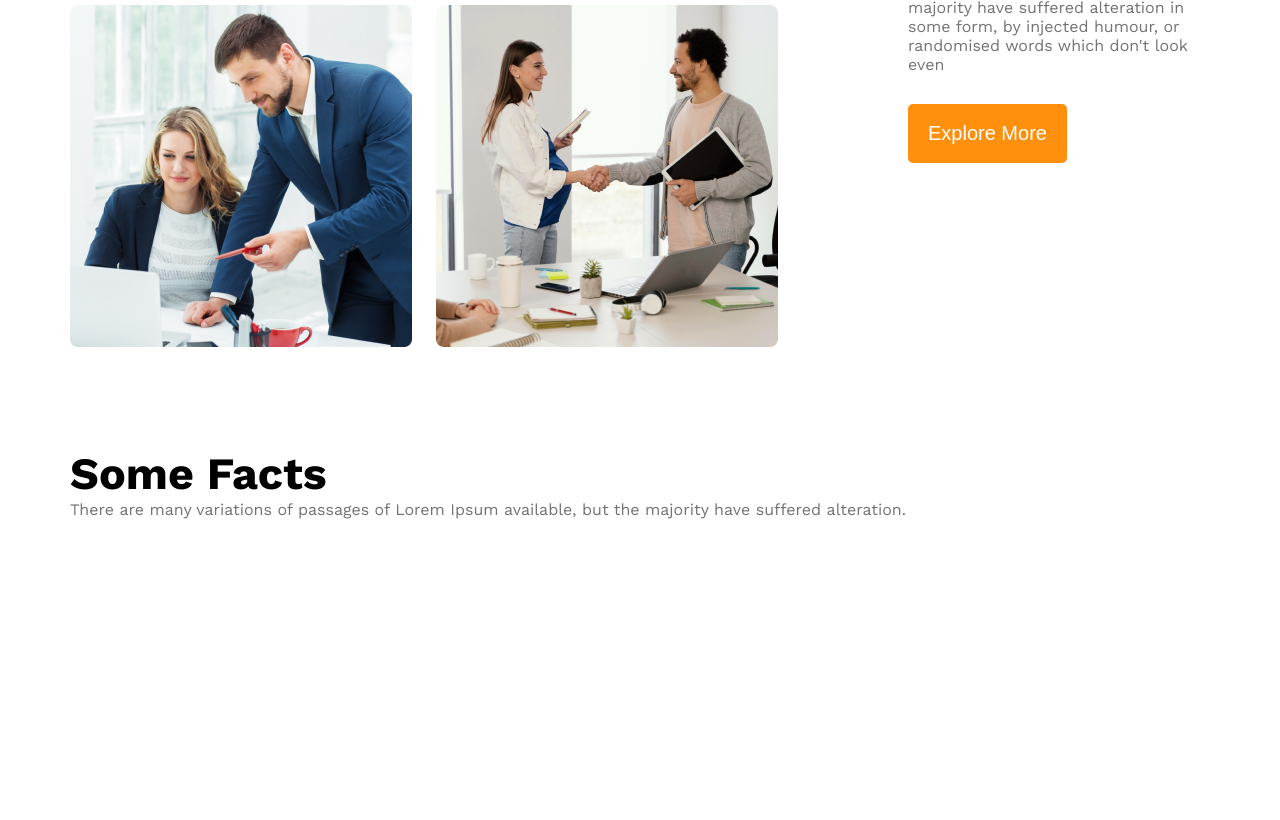
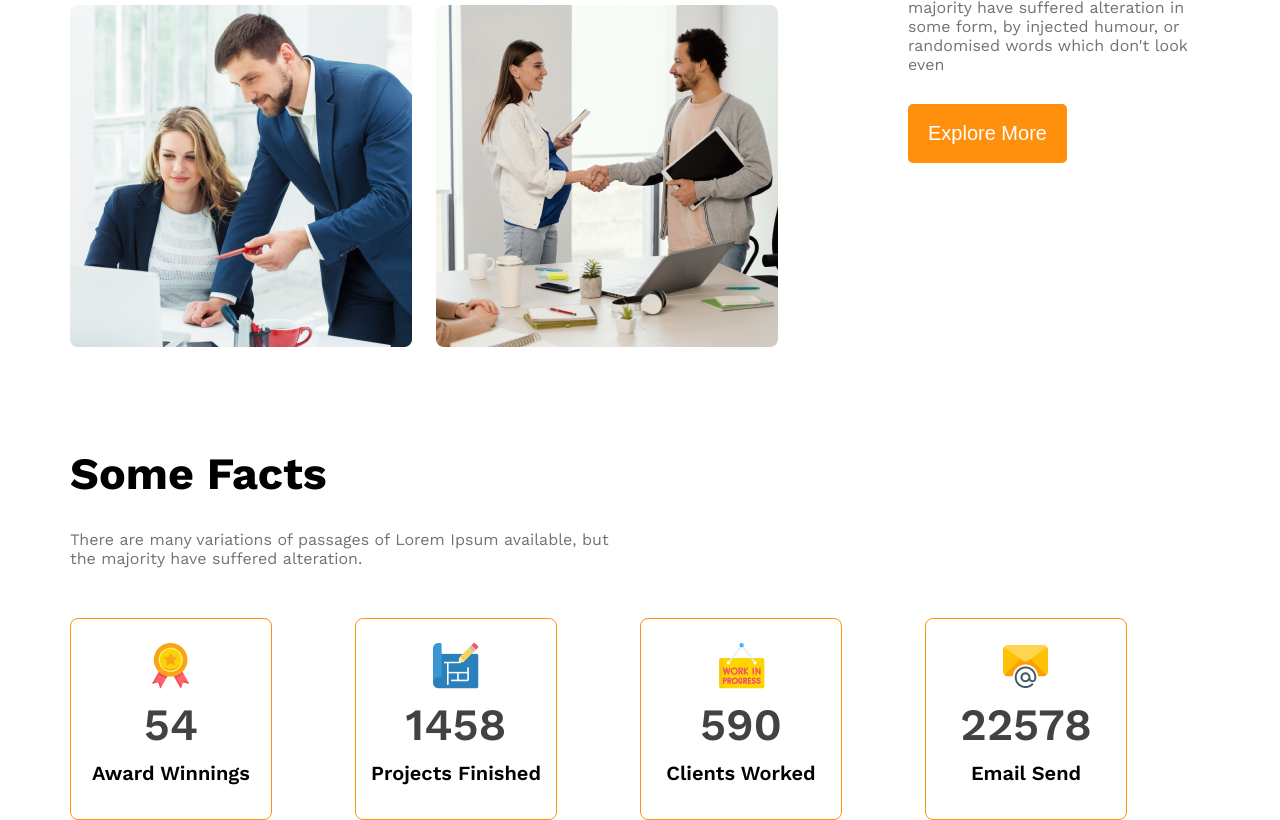
Before and after one commit to karimul-New-172/G3--Architect-main, a plain HTML site: page index.html in a window 1280 px wide. Shown: the part 1556-2376 px from the top of the page. Before the commit the page ends 2094 px from the top, so only its background shows below. Drawn offline with nearby package versions, Linux system fonts and the light colour scheme.

Commit message:
added some fact section

```diff
--- a/index.html
+++ b/index.html
@@ -50,12 +50,35 @@
        </section>
        <section class="some-facts">
             <h2 class="section-title">Some Facts</h2>
-            <p class="text-light-gray">There are many variations of passages of Lorem Ipsum available, but the majority have suffered alteration.</p>
+            <p class="text-light-gray some-fact-description">There are many variations of passages of Lorem Ipsum available, but the majority have suffered alteration.</p>
             <div class="facts-container">
-                <div class="facts">
-                    <img src="" alt="" class="fact-icon">
-                    <h4 class="fact-number"></h4>
-                    <h5 class="fact-name"></h5>
+                <div class="fact-card display-flex">
+                    <div>
+                        <img src="images/icons/ribon.png" alt="" class="fact-icon">
+                        <h4 class="fact-number text-gray">54</h4>
+                        <h5 class="fact-name">Award Winnings</h5>
+                    </div>
+                </div>
+                <div class="fact-card display-flex">
+                    <div>
+                        <img src="images/icons/projects.png" alt="" class="fact-icon">
+                        <h4 class="fact-number text-gray">1458</h4>
+                        <h5 class="fact-name">Projects Finished</h5>
+                    </div>
+                </div>
+                <div class="fact-card display-flex">
+                    <div>
+                        <img src="images/icons/customers.png" alt="" class="fact-icon">
+                        <h4 class="fact-number text-gray">590</h4>
+                        <h5 class="fact-name">Clients Worked</h5>
+                    </div>
+                </div>
+                <div class="fact-card display-flex">
+                    <div>
+                        <img src="images/icons/email.png" alt="" class="fact-icon">
+                        <h4 class="fact-number text-gray">22578</h4>
+                        <h5 class="fact-name">Email Send</h5>
+                    </div>
                 </div>
             </div>
        </section>
--- a/styles/style.css
+++ b/styles/style.css
@@ -124,6 +124,36 @@ main{
 .feature-description{
     margin: 30px 0;
 }
+/* some fact related style */
+.some-fact-description {
+    max-width: 540px;
+    margin-top: 30px;
+    margin-bottom: 50px;
+}
+.facts-container{
+    display: grid;
+    grid-template-columns: repeat(4, 1fr);
+}
+.fact-card{
+    border: 1px solid #FF900E;
+    border-radius: 8px;
+    width: 200px;
+    height: 200px;
+    justify-content: center;
+    align-items: center;
+    text-align: center;
+}
+.fact-number{
+    font-size: 2.8rem;
+    font-weight: 600;
+    margin-top: 5px;
+    margin-bottom: 10px;
+}
+.fact-name{
+    font-size: 1.25rem;
+    font-weight: 600;
+    margin-bottom: 10px;
+}
 
 /* Responsive style */
 
@@ -149,6 +179,16 @@ main{
     .our-features{
         margin-left: 20px;
     }
+
+    /* some facts */
+    .some-facts{
+        padding: 0 10px;
+    }
+    .facts-container{
+        grid-template-columns: 1fr;
+        justify-items: center;
+        gap: 10px;
+    }
 }
 
 /* medium devices */
@@ -163,4 +203,13 @@ main{
     .our-features{
         margin: 50px auto;
     }
+
+    /* some facts */
+    .some-facts{
+        padding-left: 40px;
+    }
+    .facts-container{
+        grid-template-columns: repeat(2, 1fr);
+        gap: 30px;
+    }
 }
```
